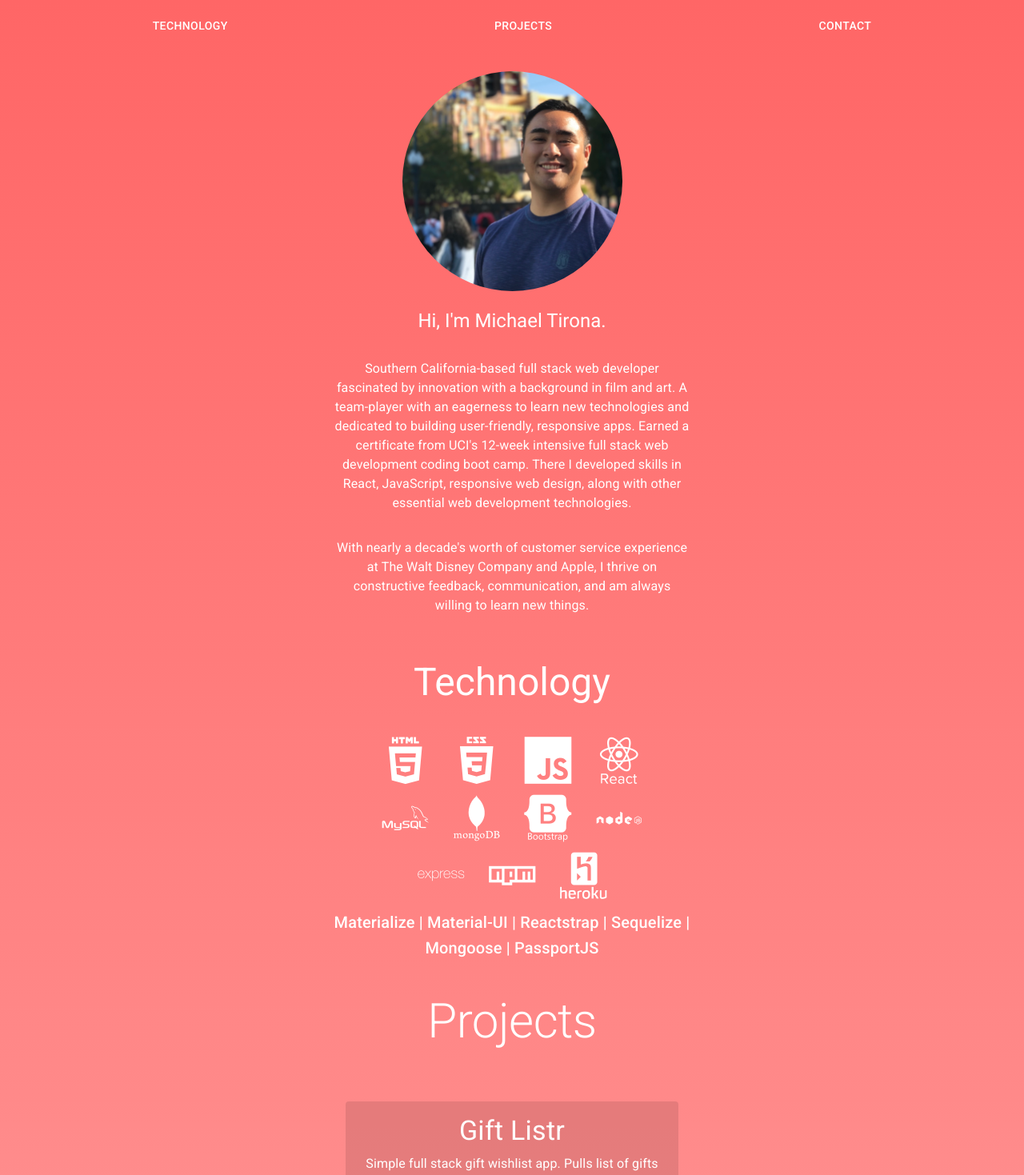
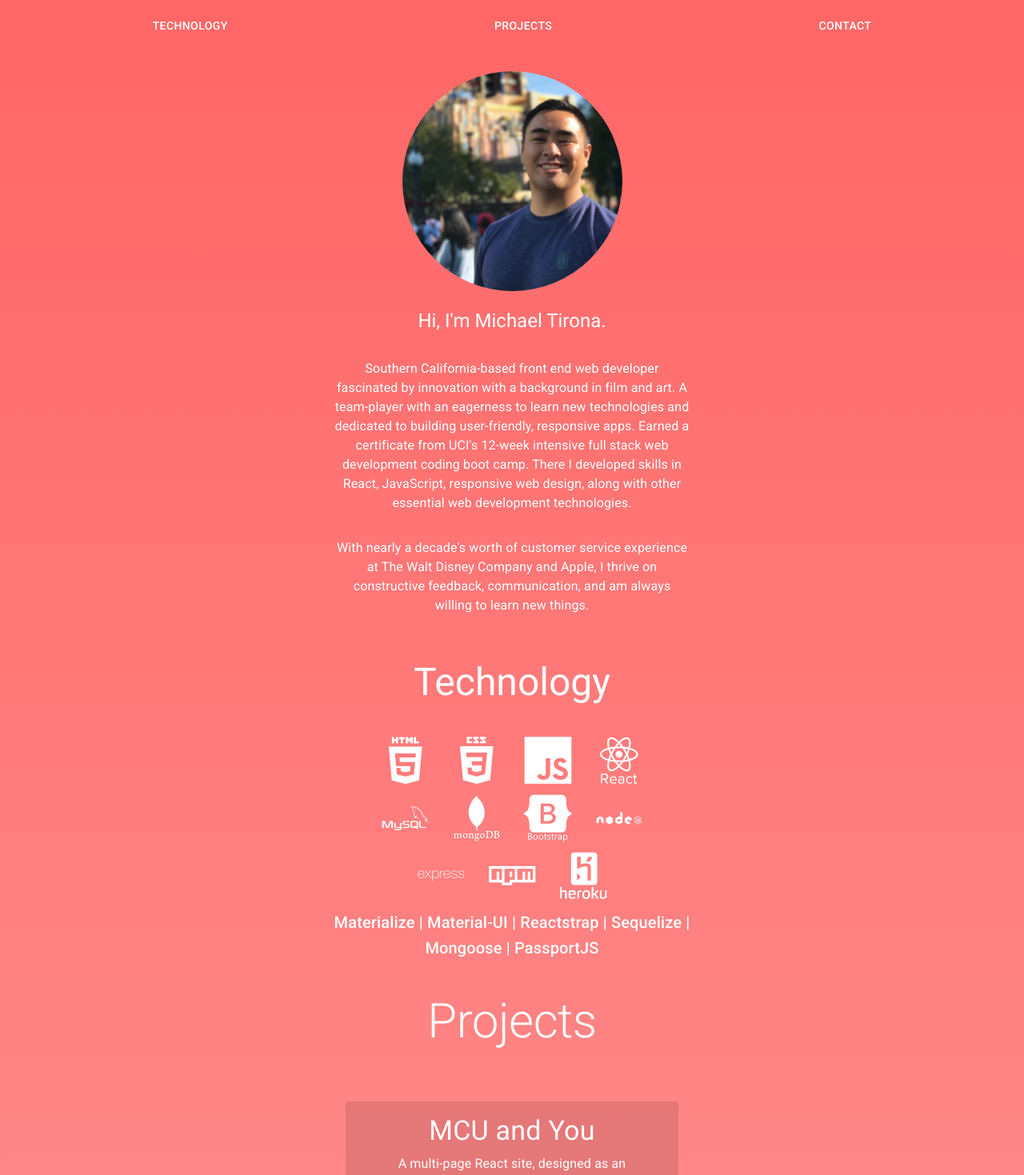
Before and after one commit to tironam/PortfolioReact, a React (Create React App) app: page / in a window 1280 px wide. Shown: the top 1469 px of the page at 80% size. Built offline with nearby package versions, Linux system fonts and the light colour scheme.

Commit message:
Updated project section

```diff
--- a/src/components/Footer/Footer.js
+++ b/src/components/Footer/Footer.js
@@ -6,7 +6,7 @@ import Toolbar from '@material-ui/core/Toolbar'
 import Typography from '@material-ui/core/Typography'
 import Button from '@material-ui/core/Button'
 import CopyrightIcon from '@material-ui/icons/Copyright';
-import { IconButton } from '@material-ui/core'
+import { IconButton } from '@material-ui/core';
 
 const useStyles = makeStyles((theme) => ({
     root: {
--- a/src/pages/About/About.js
+++ b/src/pages/About/About.js
@@ -113,7 +113,7 @@ const About = props => {
                     Hi, I'm Michael Tirona.
                 </Typography>
                 <Typography className={classes.text} align="center">
-                    Southern California-based full stack web developer fascinated by innovation with a background in film and art. A team-player with an eagerness to learn new technologies and dedicated to building user-friendly, responsive apps.  Earned a certificate from UCI's 12-week intensive full stack web development coding boot camp. There I developed skills in React, JavaScript, responsive web design, along with other essential web development technologies.
+                    Southern California-based front end web developer fascinated by innovation with a background in film and art. A team-player with an eagerness to learn new technologies and dedicated to building user-friendly, responsive apps. Earned a certificate from UCI's 12-week intensive full stack web development coding boot camp. There I developed skills in React, JavaScript, responsive web design, along with other essential web development technologies.
                 </Typography>
                 <Typography className={classes.text} align="center">
                     With nearly a decade's worth of customer service experience at The Walt Disney Company and Apple, I thrive on constructive feedback, communication, and am always willing to learn new things.
@@ -177,6 +177,14 @@ const About = props => {
                 </Typography>
             </ScrollAnimation>
                 <ScrollAnimation animateIn="fadeIn" animateOut="fadeOut">
+                    <ProjectCard
+                        name="MCU and You"
+                        description="A multi-page React site, designed as an informational resource for all things related to the Marvel Cinematic Universe. Sections of the site are organized by components into separate pages. Since many of the pages are content-heavy, they have buttons that will quickly take you to other sections of the page."
+                        role="Project was built entirely by me."
+                        tech="HTML | CSS | React.JS | Reactstrap | Fontawesome | React-scroll-up | React-router-hash-link | Deployed on Netlify"
+                        GitHub="https://github.com/tironam/christmaslistr"
+                        App="https://tranquil-journey-72389.herokuapp.com/"
+                        sm={12} />
                     <ProjectCard
                         name="Gift Listr"
                         description="Simple full stack gift wishlist app. Pulls list of gifts from a database and allows you to post gifts to the database. App was designed both as a personal tool to use during the 2020 holiday season and to practice working with the front and back end. Future updates are planned to improve the usability of the app."
```
